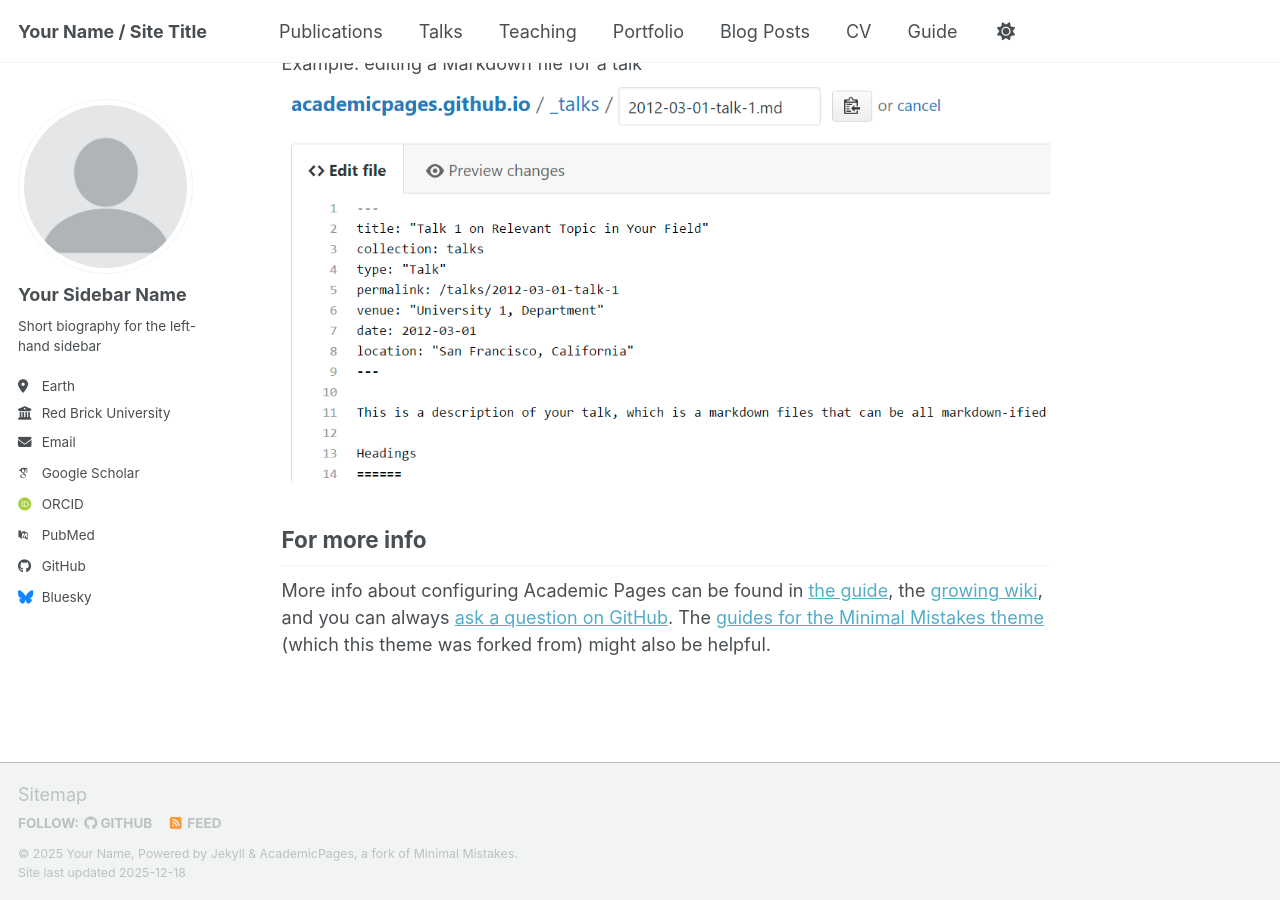
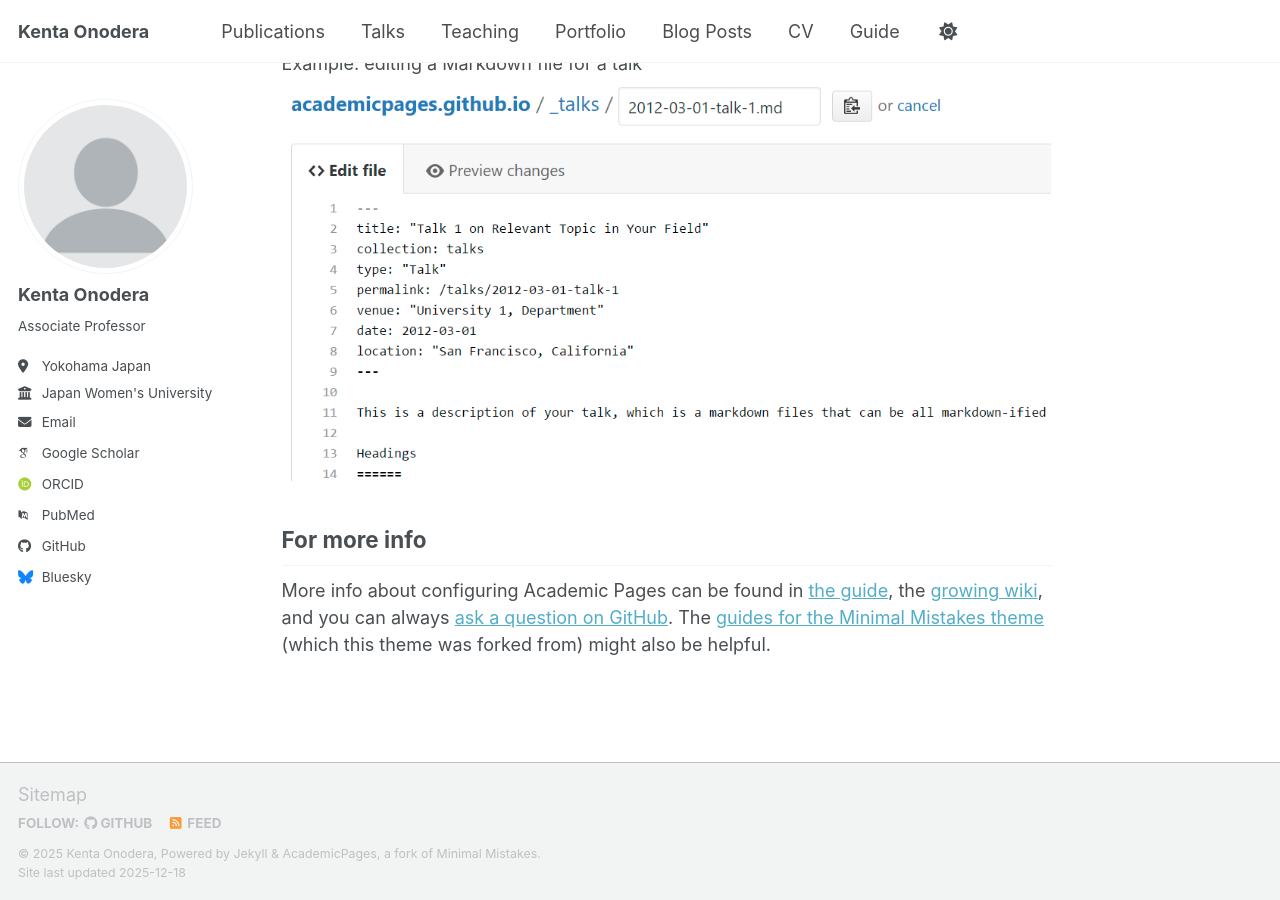
Before and after one commit to kenta-onodera/kenta-onodera.github.io, a Jekyll site: the page built from _pages/about.md, in a window 1280 px wide and 900 px high, scrolled down 2718 px. Built offline with Jekyll 4.4.1, drawn with Linux system fonts in a browser that asks for light colours; some web fonts are replaced; a script bundle is joined from its source files by our own code; library files that are not in the unit come from our copies.

Commit message:
Update _config.yml

```diff
--- a/_config.yml
+++ b/_config.yml
@@ -9,10 +9,10 @@
 # Basic Site Settings
 locale                   : "en-US"
 site_theme               : "default" # Currently available options are "default", "air"
-title                    : "Your Name / Site Title"
+title                    : "Kenta Onodera"
 title_separator          : "-"
-name                     : &name "Your Name"
-description              : &description "Your Name's academic portfolio"   # Update this with a general description of your site, this is the default if not overridden by a page
+name                     : &name "Kenta Onodera"
+description              : &description "Associate Professor specializing in intellectual history and political theory"   # Update this with a general description of your site, this is the default if not overridden by a page
 url                      : https://academicpages.github.io # The base hostname & protocol for your site e.g. "https://[your GitHub username].github.io",
                                                            # or if you already have some other page hosted on Github then use "https://[your GitHub username].github.io/[Your Repo Name]"
 baseurl                  : "" # the subpath of your site, e.g. "/blog"
@@ -24,13 +24,13 @@ repository               : "academicpages/academicpages.github.io"
 author:
   # Biographic information
   avatar           : "profile.png"
-  name             : "Your Sidebar Name"
+  name             : "Kenta Onodera"
   pronouns         : # example: "she/her"
-  bio              : "Short biography for the left-hand sidebar"
-  location         : "Earth"
-  employer         : "Red Brick University"
+  bio              : "Associate Professor"
+  location         : "Yokohama Japan"
+  employer         : "Japan Women's University"
   uri              : # URL
-  email            : "none@example.org"
+  email            : "onoderak@fc.jwu.ac.jp"
 
   # Academic websites
   academia         : # URL
```
